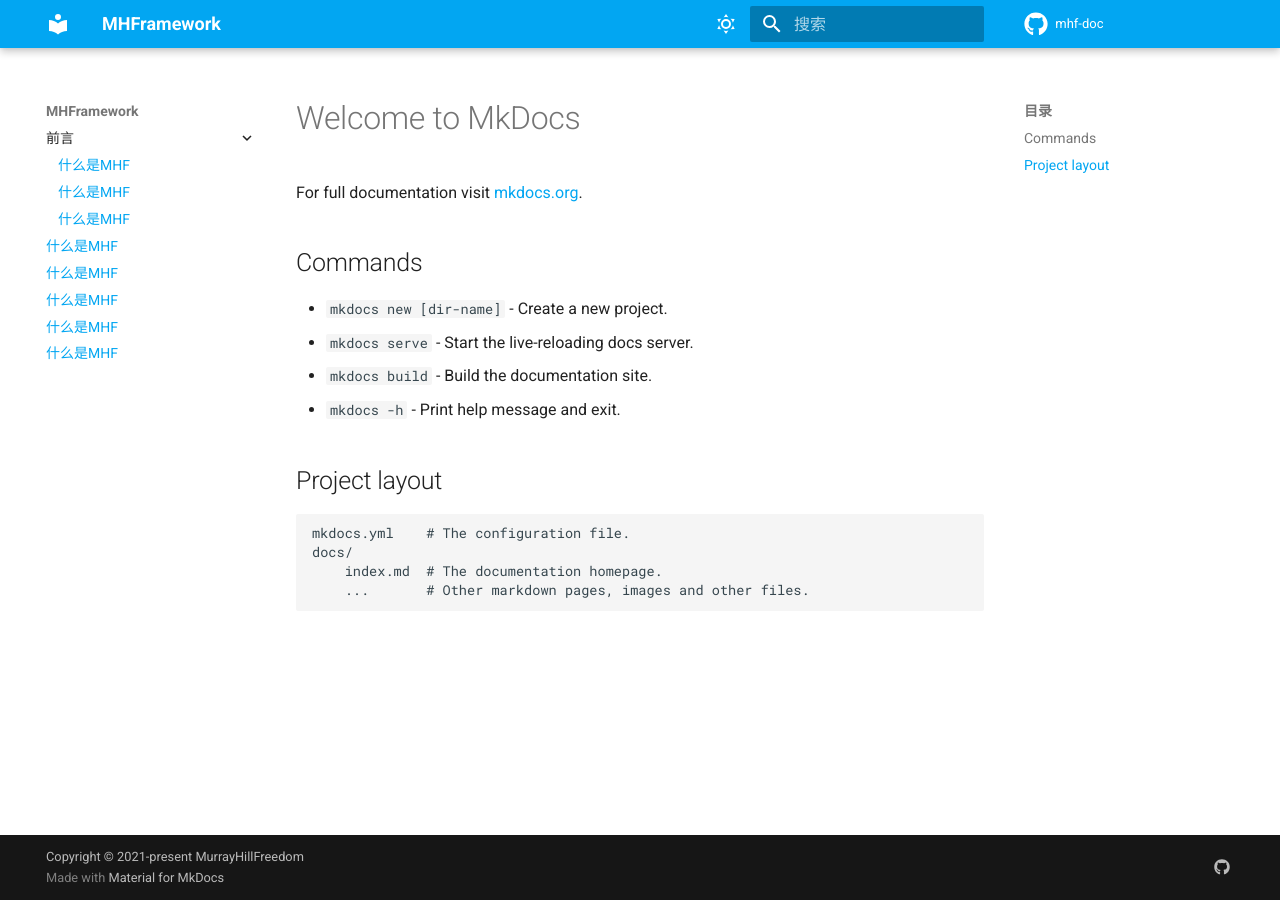
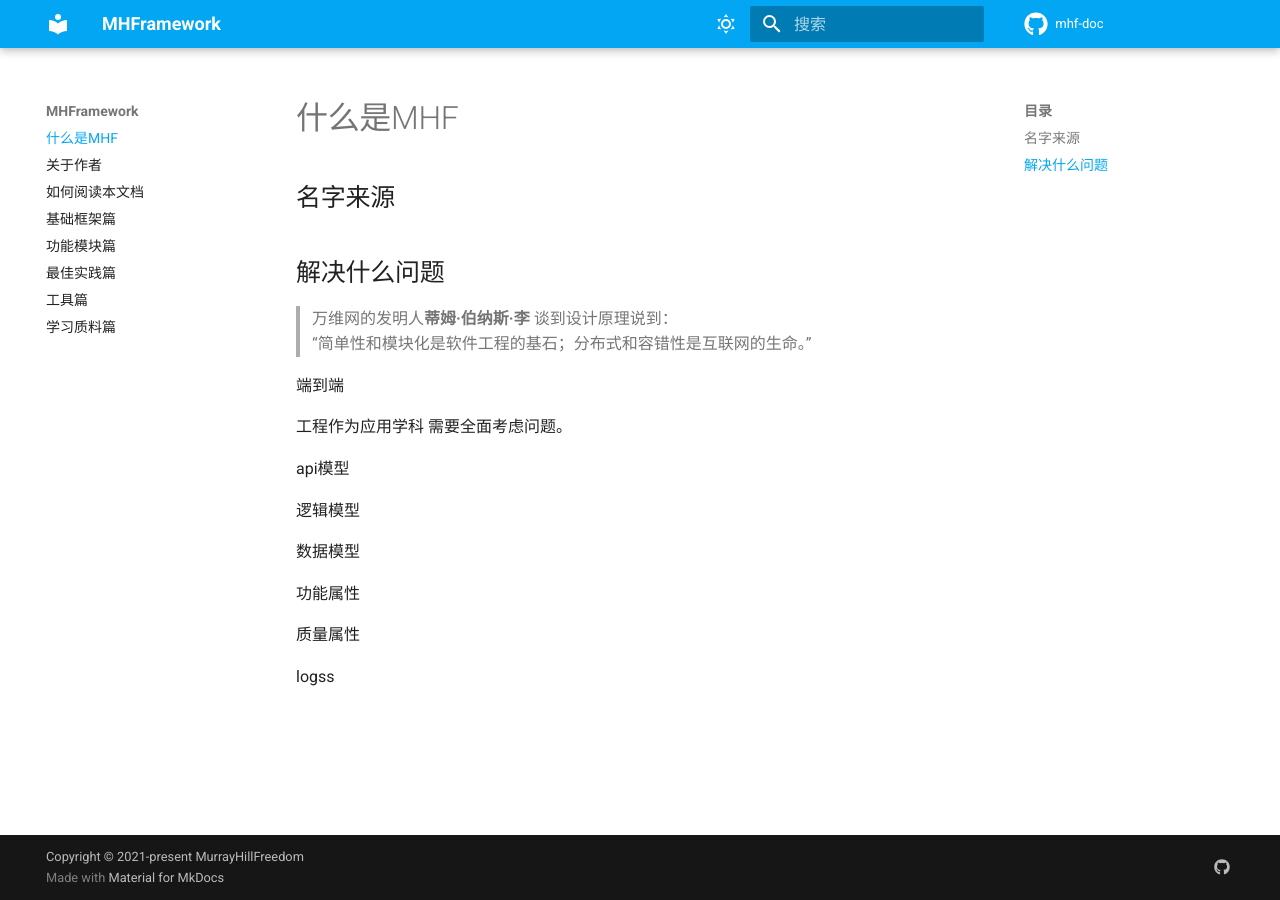
Before and after one commit to MurrayHillFreedom/doc, an MkDocs documentation site: the page built from docs/index.md, in a window 1280 px wide. Built offline with MkDocs 1.6.1 and Material for MkDocs 9.7.7, drawn with Linux system fonts in a browser that asks for light colours; comment, search, counter and statistics services are not loaded.

```diff
--- a/docs/index.md
+++ b/docs/index.md
@@ -1,17 +1,26 @@
-# Welcome to MkDocs
+# 什么是MHF
 
-For full documentation visit [mkdocs.org](https://www.mkdocs.org).
+## 名字来源
 
-## Commands
 
-* `mkdocs new [dir-name]` - Create a new project.
-* `mkdocs serve` - Start the live-reloading docs server.
-* `mkdocs build` - Build the documentation site.
-* `mkdocs -h` - Print help message and exit.
+## 解决什么问题
 
-## Project layout
+> 万维网的发明人**蒂姆·伯纳斯·李** 谈到设计原理说到：
+> “简单性和模块化是软件工程的基石；分布式和容错性是互联网的生命。”
 
-    mkdocs.yml    # The configuration file.
-    docs/
-        index.md  # The documentation homepage.
-        ...       # Other markdown pages, images and other files.
+端到端
+
+工程作为应用学科 需要全面考虑问题。
+
+api模型
+
+逻辑模型
+
+数据模型
+
+功能属性
+
+质量属性
+
+
+logss
--- a/mkdocs.yml
+++ b/mkdocs.yml
@@ -22,8 +22,9 @@
     # - navigation.instant
     # 导航栏展开
     - navigation.expand
-    # - navigation.sections
+    - navigation.sections
     - navigation.tracking
+    # 导航编程tab页(横向)
     # - navigation.tabs
     # - navigation.tabs.sticky
     # - navigation.top
@@ -52,13 +53,13 @@
       toggle:
         icon: material/weather-night
         name: Switch to light mode
-  # 自定目录 覆写模板
   font:
     text: Roboto
     code: Roboto Mono
   icon:
     repo: fontawesome/brands/github
 
+  # 自定目录 覆写模板
   custom_dir: overrides
 #
 markdown_extensions:
@@ -81,14 +82,14 @@
   analytics:
     provider: google
     property: G-KJB4RXSKZG
+
 # 导航
 nav:
-  - 前言:
-    - 什么是MHF: "index.md"
-    - 关于作者: "index.md"
-    - 如何阅读本文档:  "index.md"
-  - 基础框架篇: "index.md"
-  - 功能模块篇: "index.md"
-  - 最佳实践篇: "index.md"
-  - 工具篇:  "index.md"
-  - 知识学习篇:  "index.md"
+  - 什么是MHF: "index.md"
+  - 关于作者: ""
+  - 如何阅读本文档: ""
+  - 基础框架篇: ""
+  - 功能模块篇: ""
+  - 最佳实践篇: ""
+  - 工具篇: ""
+  - 学习质料篇: ""
```
Also changed, not shown: requirements.txt (line endings or trailing spaces).
